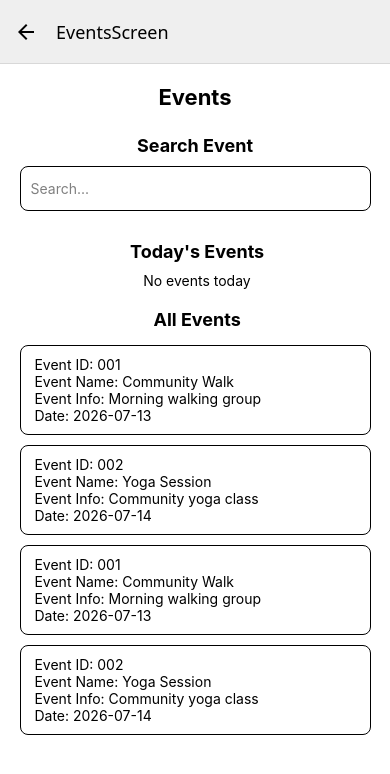
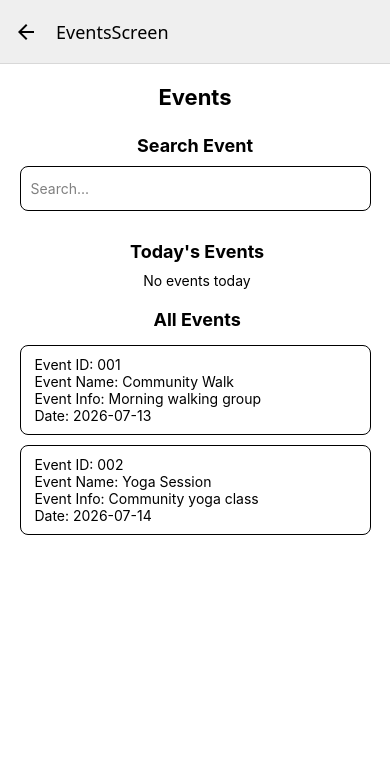
Before and after one commit to VN-Asianboy/Mobile-Assessment, a React Native app in the folder TruongVoMobileApp/: screen /EventsScreen in a window 390 px wide. Shown: the top 774 px of the page. Built offline with nearby package versions, Linux system fonts and the light colour scheme.

Commit message:
Update EventsScreen.js

```diff
--- a/TruongVoMobileApp/screens/EventsScreen.js
+++ b/TruongVoMobileApp/screens/EventsScreen.js
@@ -87,19 +87,6 @@ export default function EventsScreen() {
           ))
         )
       }
-      {
-        filteredEvents.map(event => (
-          <View
-            key={event.id}
-            style={[styles.eventCard,{borderColor: colors.text,},]}>
-
-            <Text style={{ color: colors.text }}> Event ID: {event.id}</Text>
-            <Text style={{ color: colors.text }}> Event Name: {event.name}</Text>
-            <Text style={{ color: colors.text }}> Event Info: {event.info}</Text>
-            <Text style={{ color: colors.text }}> Date: {event.date}</Text>
-          </View>
-        ))
-      }
     </ScrollView>
   );
 }
```
